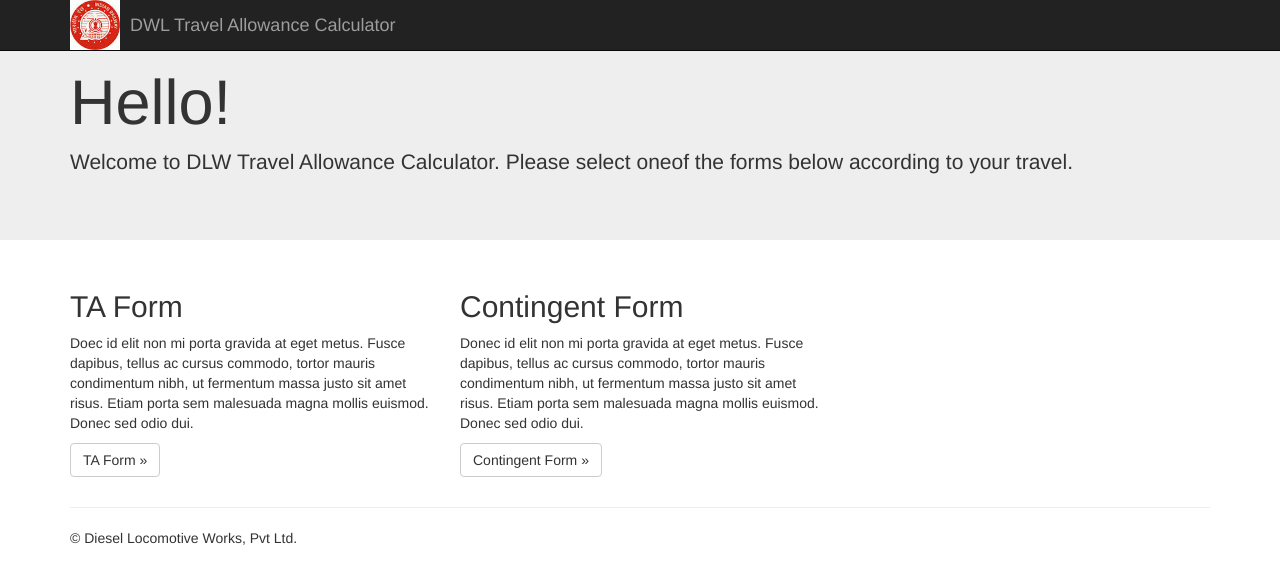
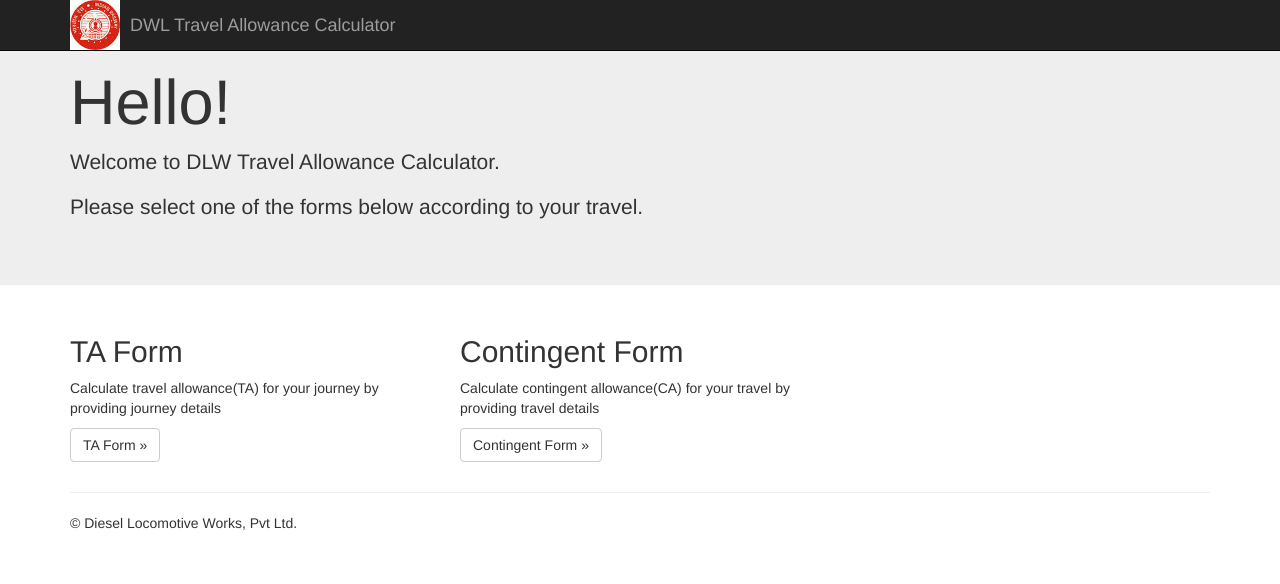
Before and after one commit to jyotsnarupaliya/dlw, a Django app: page /ta/ in a window 1280 px wide. Shown: the top 584 px of the page. Run offline with Django 3.2, Linux system fonts and the light colour scheme; some libraries are stand-ins or nearby versions.

Commit message:
modified ta and contingent information string

```diff
--- a/ta/templates/ta/index.html
+++ b/ta/templates/ta/index.html
@@ -6,8 +6,8 @@
 	<div class="jumbotron">
       <div class="container">
         <h1>Hello!</h1>
-        <p>Welcome to DLW Travel Allowance Calculator. Please select oneof the forms below according to your travel.
-        </p>
+        <p>Welcome to DLW Travel Allowance Calculator. </p>
+        <p>Please select one of the forms below according to your travel.</p>
       </div>
     </div>
 
@@ -16,12 +16,12 @@
       <div class="row">
         <div class="col-md-4">
           <h2>TA Form</h2>
-          <p>Doec id elit non mi porta gravida at eget metus. Fusce dapibus, tellus ac cursus commodo, tortor mauris condimentum nibh, ut fermentum massa justo sit amet risus. Etiam porta sem malesuada magna mollis euismod. Donec sed odio dui. </p>
+          <p>Calculate travel allowance(TA) for your journey by providing journey details </p>
           <p><a href='ta_form' class="btn btn-default">TA Form &raquo;</a></p>
         </div>
         <div class="col-md-4">
           <h2>Contingent Form</h2>
-          <p>Donec id elit non mi porta gravida at eget metus. Fusce dapibus, tellus ac cursus commodo, tortor mauris condimentum nibh, ut fermentum massa justo sit amet risus. Etiam porta sem malesuada magna mollis euismod. Donec sed odio dui. </p>
+          <p>Calculate contingent allowance(CA) for your travel by providing travel details </p>
           <p><a href='contingent_form' class="btn btn-default">Contingent Form &raquo;</a></p>
        </div>
       </div>
```
